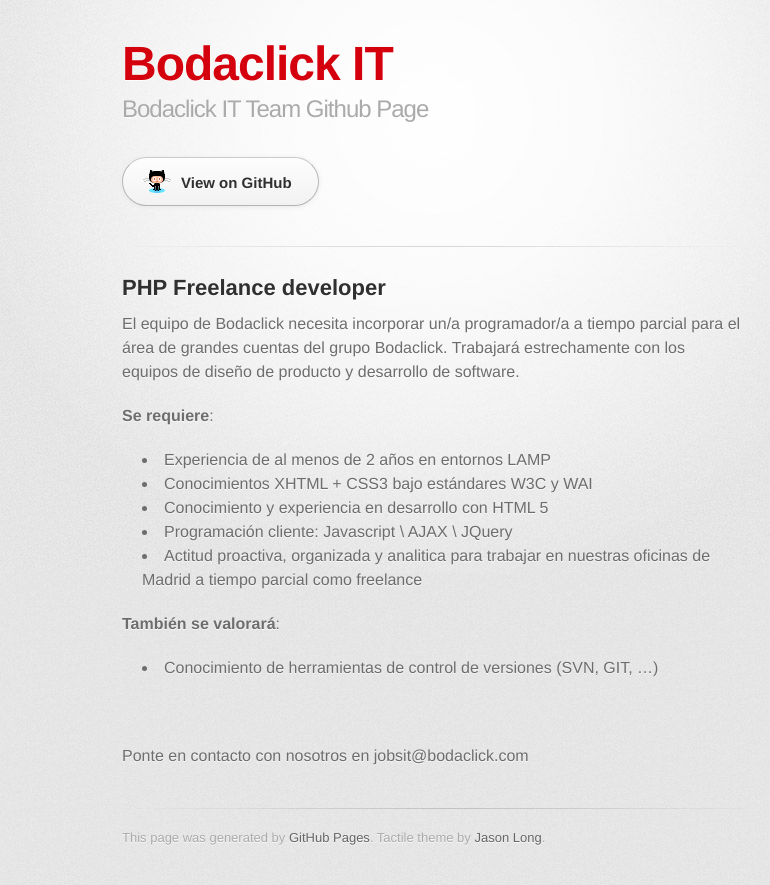
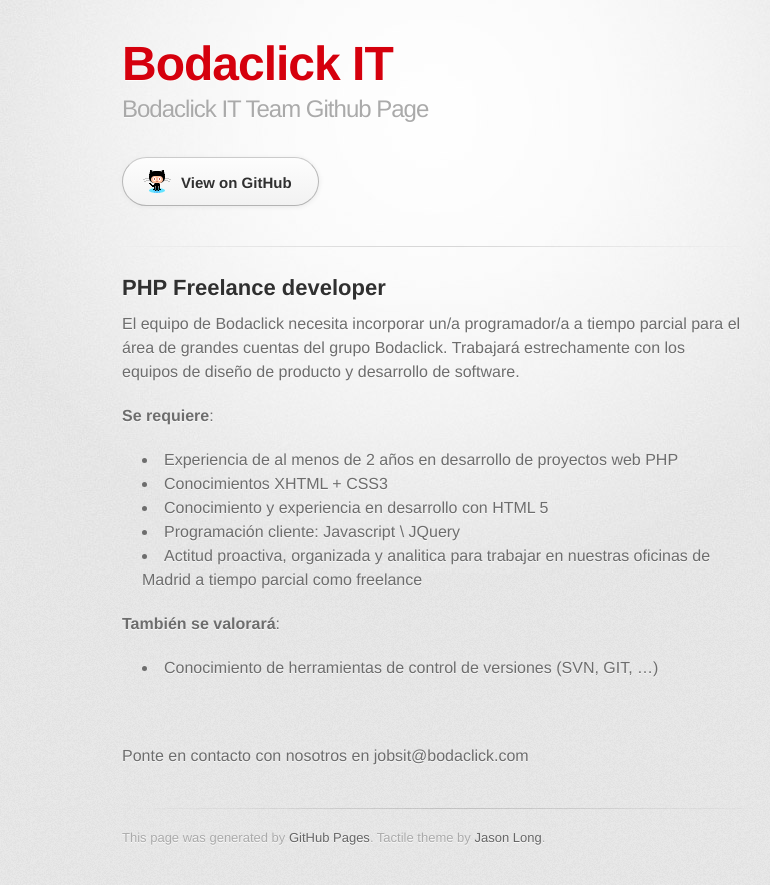
Before and after one commit to Bodaclick/bodaclick.github.com, a Jekyll site: the page built from _posts/2013-03-13-PHP-freelance-developer.html, in a window 1280 px wide. Shown: the top 885 px of the page, without its empty margins (208-978 px from the left). Built offline with Jekyll 4.4.1, drawn with Linux system fonts in a browser that asks for light colours; some web fonts are replaced; Markdown is read by kramdown in place of the engine named in the settings.

Commit message:
Update 2013-03-13-PHP-freelance-developer.html

```diff
--- a/_posts/2013-03-13-PHP-freelance-developer.html
+++ b/_posts/2013-03-13-PHP-freelance-developer.html
@@ -6,10 +6,10 @@
   <p class="TableContents">El equipo de Bodaclick necesita incorporar un/a programador/a a tiempo parcial para el área de grandes cuentas del grupo Bodaclick. Trabajará estrechamente con los equipos de diseño de producto y desarrollo de software.</p>
 <p class="TableContents"><span><strong>Se requiere</strong>:</span></p>
 <ul>
-    <li class="TableContents"><span>Experiencia de al menos de 2 años en entornos LAMP</span></li>
-    <li class="TableContents"><span>Conocimientos XHTML + CSS3 bajo estándares W3C y WAI</span></li>
+    <li class="TableContents"><span>Experiencia de al menos de 2 años en desarrollo de proyectos web PHP</span></li>
+    <li class="TableContents"><span>Conocimientos XHTML + CSS3</span></li>
     <li class="TableContents"><span>Conocimiento y experiencia en desarrollo con HTML 5</span></li>
-    <li class="TableContents"><span>Programación cliente: Javascript \ AJAX \ JQuery</span> </li>
+    <li class="TableContents"><span>Programación cliente: Javascript \ JQuery</span> </li>
     <li class="TableContents"><span>Actitud proactiva, organizada y analitica para trabajar en nuestras oficinas de Madrid a tiempo parcial como freelance</span> </li>
 </ul>
 <p class="TableContents"><span><strong>También se valorará</strong>:</span> </p>
```
